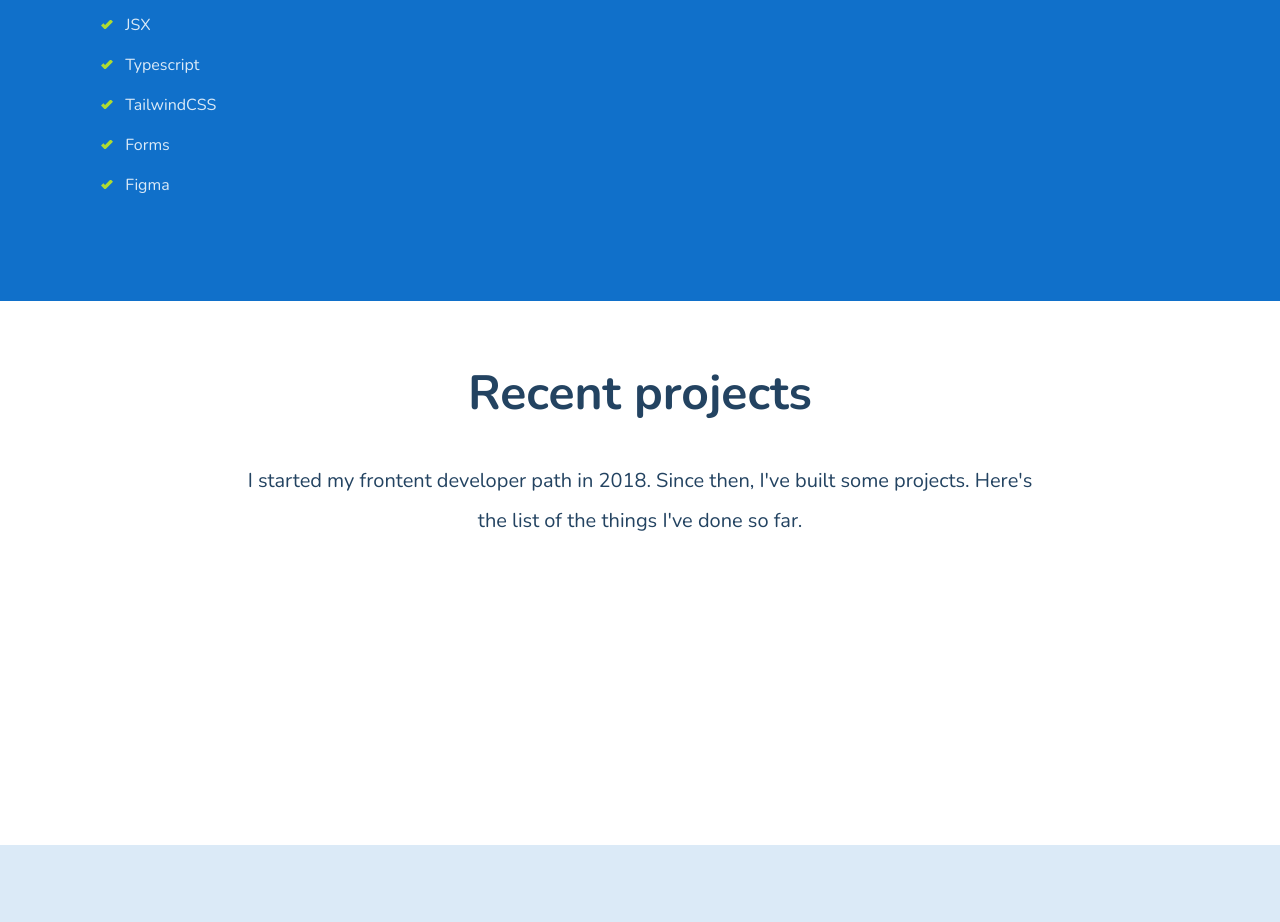
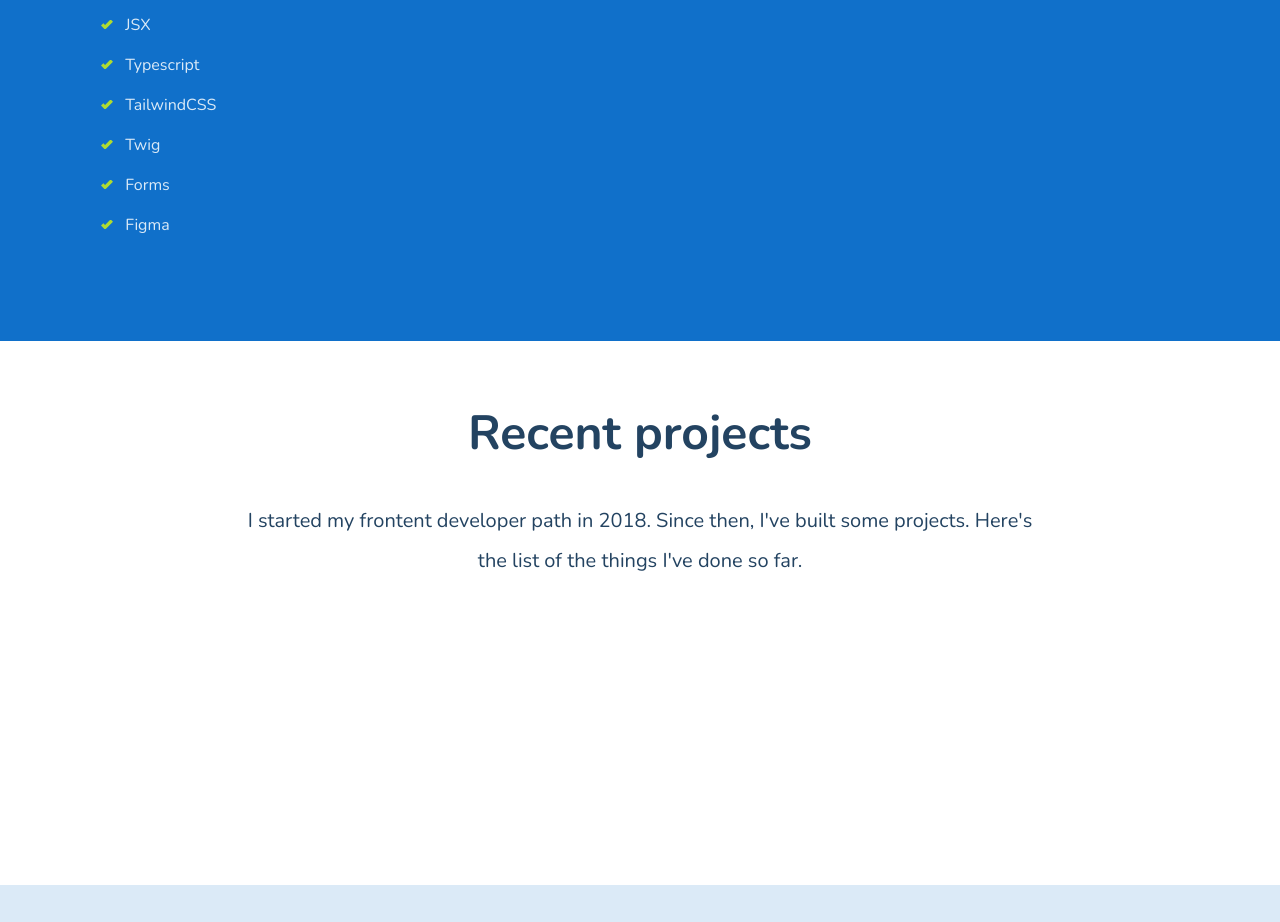
Before and after one commit to damiaNR10/damiaNR10.github.io, a website built with webpack: page src/pages/index.html in a window 1280 px wide. Shown: the part 1442-2364 px from the top of the page. Built offline with nearby package versions, Linux system fonts and the light colour scheme; no server answers.

Commit message:
twig added

```diff
--- a/src/pages/index.html
+++ b/src/pages/index.html
@@ -63,6 +63,7 @@
               <li class="skills-list__item">JSX</li>
               <li class="skills-list__item">Typescript</li>
               <li class="skills-list__item">TailwindCSS</li>
+              <li class="skills-list__item">Twig</li>
               <li class="skills-list__item">Forms</li>
               <li class="skills-list__item">Figma</li>
             </ul>
```
